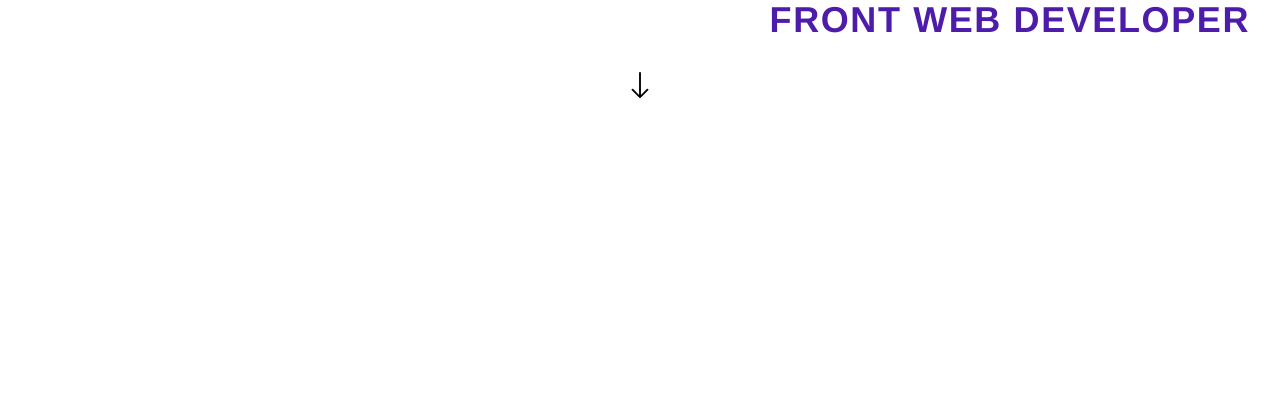
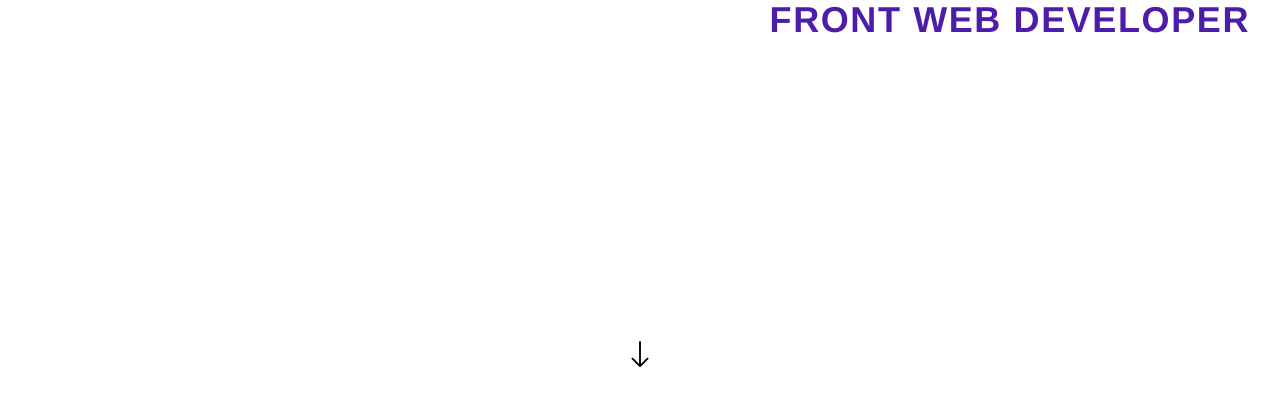
Before and after one commit to bryanmagalong/frontend-portfolio, a React (Create React App) app: page / in a window 1280 px wide. Shown: the part 399-797 px from the top of the page. Built offline with nearby package versions, Linux system fonts and the light colour scheme.

Commit message:
feat(ArrowDownIcon): add margin-top

```diff
--- a/src/components/Home/styled.js
+++ b/src/components/Home/styled.js
@@ -1,8 +1,8 @@
-import styled from 'styled-components';
-import { ArrowDown } from 'react-bootstrap-icons';
-import { ReactComponent as AppDevSVG } from '../../assets/app_development_SVG.svg';
+import styled from "styled-components";
+import { ArrowDown } from "react-bootstrap-icons";
+import { ReactComponent as AppDevSVG } from "../../assets/app_development_SVG.svg";
 
-import { Title } from '../shared/Title';
+import { Title } from "../shared/Title";
 
 export const AppDevStyled = styled(AppDevSVG)`
   max-width: 12.125em;
@@ -12,13 +12,13 @@ export const AppDevStyled = styled(AppDevSVG)`
 `;
 
 export const LandingTitle = styled(Title)`
-  align-self: ${(props) => (props.right ? 'flex-end' : 'flex-start')};
-  text-align: ${(props) => (props.right ? 'right' : 'left')};
-  color: ${(props) => (props.right ? props.theme.colors.main : '#000')};
+  align-self: ${(props) => (props.right ? "flex-end" : "flex-start")};
+  text-align: ${(props) => (props.right ? "right" : "left")};
+  color: ${(props) => (props.right ? props.theme.colors.main : "#000")};
   text-transform: uppercase;
 `;
 
 export const ArrowDownIcon = styled(ArrowDown)`
   align-self: center;
-
+  margin-top: auto; /* to push the arrow icon to the bottom */
 `;
```
